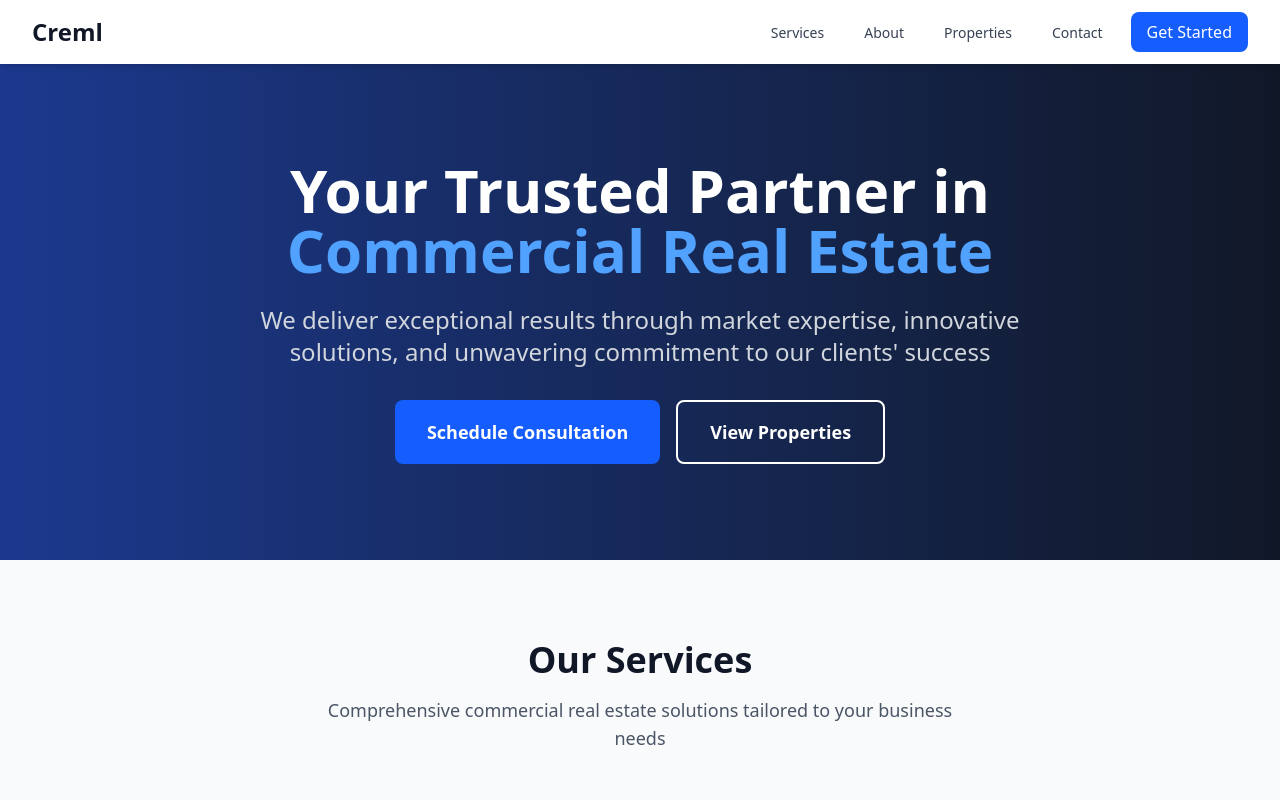
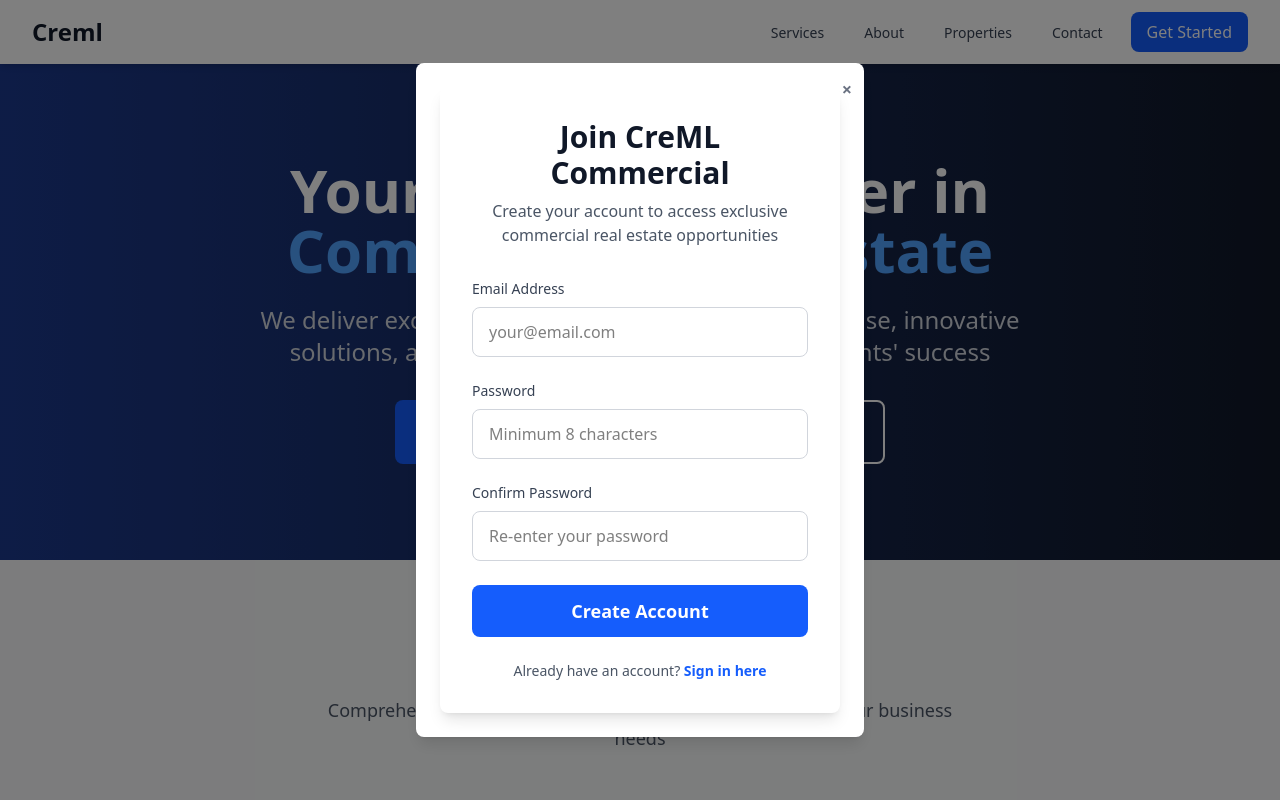
Before and after one commit to loganpinel06/Creml, a Next.js app: page / in a window 1280 px wide. Both pictures are taken after a click on the button "Get Started". Shown: the top 800 px of the page. Built offline with nearby package versions, Linux system fonts and the light colour scheme.

Commit message:
minor styling updates

```diff
--- a/components/SignUpForm.tsx
+++ b/components/SignUpForm.tsx
@@ -162,7 +162,7 @@ export default function SignUpForm() {
 
           <button
             type="submit"
-            className="w-full bg-blue-600 text-white py-3 px-6 rounded-lg text-lg font-semibold hover:bg-blue-700 focus:ring-4 focus:ring-blue-200 transition-colors"
+            className="w-full bg-blue-600 text-white py-3 px-6 rounded-lg text-lg font-semibold hover:bg-blue-700 focus:ring-4 focus:ring-blue-200 transition-colors cursor-pointer"
           >
             Create Account
           </button>
--- a/components/landing/Header.tsx
+++ b/components/landing/Header.tsx
@@ -2,7 +2,11 @@
 
 "use client";
 
+import { useState } from "react";
+import SignUpForm from "../SignUpForm";
+
 export default function Header() {
+  const [showModal, setShowModal] = useState(false);
   return (
     <nav className="bg-white shadow-md fixed w-full top-0 z-50">
       <div className="max-w-7xl mx-auto px-4 sm:px-6 lg:px-8">
@@ -37,13 +41,39 @@ export default function Header() {
                 Contact
               </a>
               {/* Get Started Button */}
-              <button className="bg-blue-600 text-white px-4 py-2 rounded-lg hover:bg-blue-700 transition-colors">
+              <button
+                onClick={() => setShowModal(true)}
+                className="bg-blue-600 text-white px-4 py-2 rounded-lg hover:bg-blue-700 transition-colors cursor-pointer"
+              >
                 Get Started
               </button>
             </div>
           </div>
         </div>
       </div>
+      {/* Modal */}
+      {showModal && (
+        //blur background, center modal, close on click outside
+        <div
+          className="fixed inset-0 z-50 flex items-center justify-center bg-black/50"
+          onClick={() => setShowModal(false)}
+        >
+          {/* main modal box */}
+          <div
+            className="bg-white rounded-lg shadow-lg w-full max-w-md p-6 relative"
+            onClick={(e) => e.stopPropagation()} //prevent click from closing modal when clicking inside
+          >
+            {/* close button */}
+            <button
+              onClick={() => setShowModal(false)}
+              className="absolute top-3 right-3 text-gray-500 hover:text-gray-700 text-lg font-bold cursor-pointer"
+            >
+              &times;
+            </button>
+            <SignUpForm />
+          </div>
+        </div>
+      )}
     </nav>
   );
 }
```
